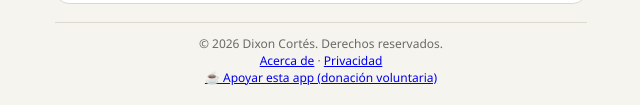
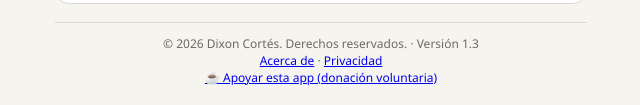
Before and after one commit to Calendarioturnos/Calendario, a plain HTML site: page index.html in a window 1280 px wide. Shown: the part 1319-1424 px from the top of the page, 319-959 px from the left. Drawn offline with Linux system fonts and the light colour scheme.

Commit message:
Versión visible en el pie de la página

```diff
--- a/index.html
+++ b/index.html
@@ -168,7 +168,7 @@ footer{text-align:center;color:var(--mut);font-size:12px;margin:18px 0 8px;paddi
 </style>
 </head>
 <body>
-<div id="sp"><img src="icon-512.png" alt="" width="150" height="150"><h2>Calendario de turnos</h2><p>Tu turno, siempre a la mano</p><div class="sb"><i></i></div><p class="sp-ver" id="sp-ver">Versión 1.2</p><small>Hecho por<br><b>Dixon Cortés</b><br>© 2026</small></div>
+<div id="sp"><img src="icon-512.png" alt="" width="150" height="150"><h2>Calendario de turnos</h2><p>Tu turno, siempre a la mano</p><div class="sb"><i></i></div><p class="sp-ver" id="sp-ver">Versión 1.3</p><small>Hecho por<br><b>Dixon Cortés</b><br>© 2026</small></div>
 <button id="th" class="th" aria-label="Cambiar tema claro u oscuro">🌙</button>
 <div class="topbar"><button id="homeBtn" aria-label="Volver a la pantalla inicial"><img src="icon-512.png" alt=""></button><h1>Calendario de turnos ⛏️</h1></div>
 <p class="sub">Elige tu régimen, el tipo de turno y tu primer día de turno.</p>
@@ -269,7 +269,7 @@ footer{text-align:center;color:var(--mut);font-size:12px;margin:18px 0 8px;paddi
 
 <dialog id="holiday-dialog" aria-labelledby="holiday-title"><button class="holiday-close" id="holiday-close" aria-label="Cerrar detalle del feriado">×</button><p class="holiday-date" id="holiday-date"></p><h2 id="holiday-title"></h2><p id="holiday-reason"></p><p class="hint">Este feriado no modifica tu turno ni el cálculo de tus vacaciones.</p><div class="holiday-actions"><button class="chip" id="holiday-start">Marcar como inicio de turno</button><button class="chip" id="holiday-done">Cerrar</button></div></dialog>
 <dialog id="export-dialog" aria-labelledby="export-month"><button class="holiday-close" id="export-close" aria-label="Cerrar vista para compartir">×</button><h2 id="export-month"></h2><p class="lbl" style="margin:0 0 6px">Qué compartir</p><div class="export-formats"><label><input type="radio" name="export-scope" value="mes" checked>Este mes</label><label><input type="radio" name="export-scope" value="anio"><span id="export-year-label">Año</span></label></div><p class="lbl" style="margin:0 0 6px">Formato</p><div class="export-formats"><label><input type="radio" name="export-format" value="png" checked>Imagen PNG</label><label><input type="radio" name="export-format" value="pdf">PDF</label></div><div id="export-layout-row" hidden><p class="lbl" style="margin:0 0 6px">Diseño del PDF del año</p><div class="export-formats"><label><input type="radio" name="export-layout" value="hoja" checked>Una hoja con los 12 meses</label><label><input type="radio" name="export-layout" value="paginas">12 páginas</label></div></div><img id="export-preview" alt="Vista previa del calendario con turnos, vacaciones y feriados"><div class="export-actions"><button class="export-button primary" id="export-download">Descargar imagen</button><button class="export-button" id="export-share">Compartir</button></div><p class="hint" id="export-message" role="status"></p></dialog>
-<footer>© 2026 Dixon Cortés. Derechos reservados.<br><a href="acerca.html">Acerca de</a> · <a href="privacidad.html">Privacidad</a><span id="donate-wrap" hidden><br><a id="donate" href="#" target="_blank" rel="noopener noreferrer">☕ Apoyar esta app (donación voluntaria)</a></span></footer>
+<footer>© 2026 Dixon Cortés. Derechos reservados. · <span id="ft-ver">Versión 1.3</span><br><a href="acerca.html">Acerca de</a> · <a href="privacidad.html">Privacidad</a><span id="donate-wrap" hidden><br><a id="donate" href="#" target="_blank" rel="noopener noreferrer">☕ Apoyar esta app (donación voluntaria)</a></span></footer>
 <script>
 /** @license
  *
@@ -1167,6 +1167,7 @@ var DONACION_URL="https://www.paypal.me/DixonCortes";
     var dismissed=+(localStorage.getItem("apkDismissed")||0);
     fetch("apk-version.json?t="+Date.now()).then(function(r){return r.json()}).then(function(j){
       var sv2=$("sp-ver");if(sv2&&j&&j.version)sv2.textContent="Versión "+j.version;
+      var fv=$("ft-ver");if(fv&&j&&j.version)fv.textContent="Versión "+j.version;
       if(!j||!j.versionCode||j.versionCode<=installed||j.versionCode<=dismissed)return;
       $("upd-title").textContent="Hay una nueva versión ("+j.version+")";
       var ul=$("upd-list");ul.innerHTML="";
```
